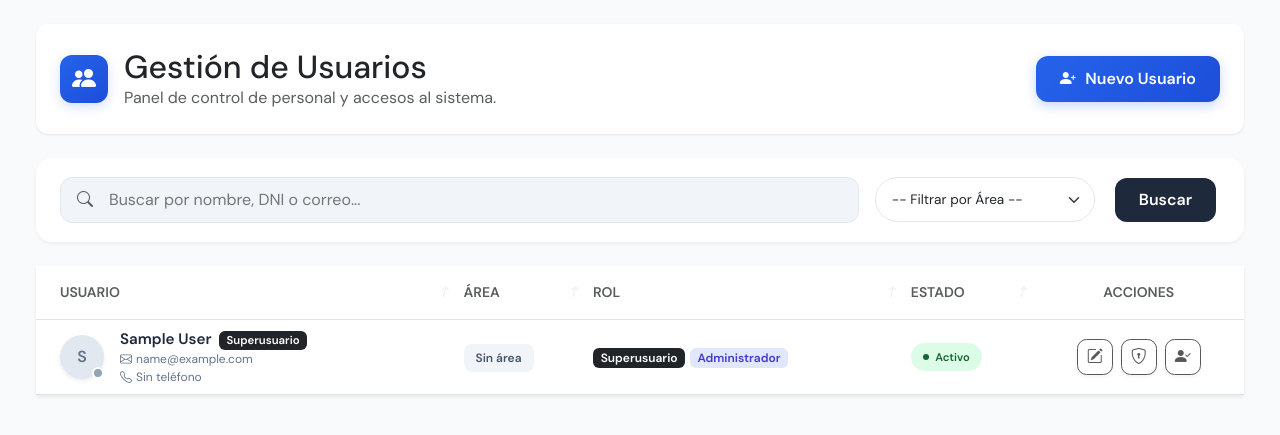
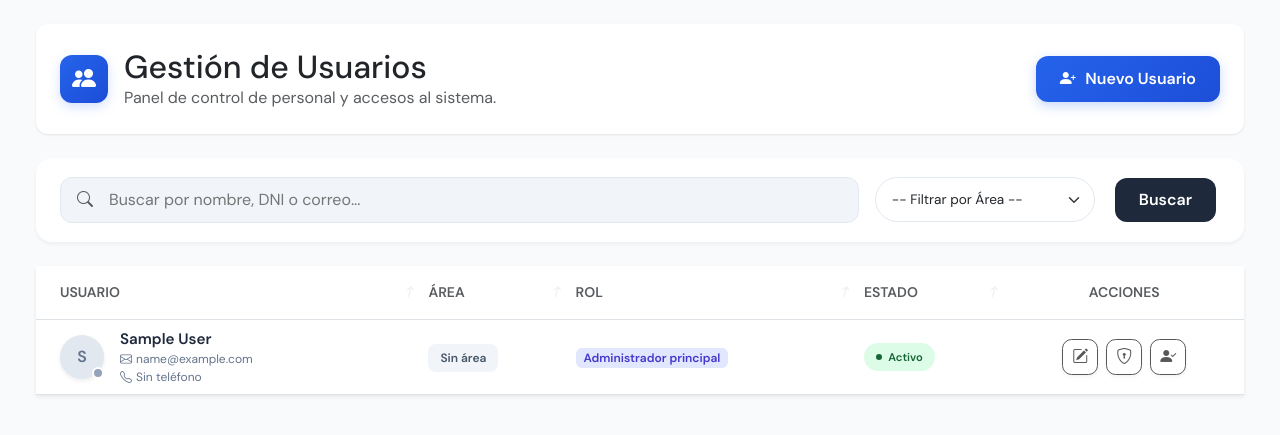
Before and after one commit to Stigh-creator/sgi-ugel-django, a Django app: template tickets/templates/tickets/usuarios.html in a window 1280 px wide. Shown: the top 435 px of the page. Run offline with Django 5.2, Linux system fonts and the light colour scheme; tables that the repository leaves empty hold one stand-in row (values such as "Sample post"); the template is opened without the code that fills it: values that come from a table or form of the project are taken from there, most other values are stand-ins (such as "Sample title", 1, 10 or a date in 2020); some libraries are stand-ins or nearby versions.

Commit message:
Modificacion de palabara de Superusuario a Admin Principal

```diff
--- a/tickets/templates/tickets/partials/usuario_row.html
+++ b/tickets/templates/tickets/partials/usuario_row.html
@@ -16,9 +16,6 @@
             <div class="d-flex flex-column">
                 <span class="user-name-text">
                     {{ user_obj.get_full_name|default:user_obj.username }}
-                    {% if user_obj.is_superuser %}
-                    <span class="badge bg-dark ms-1">Superusuario</span>
-                    {% endif %}
                     {% if user_obj.cambio_clave_pendiente %}
                     <span title="Cambio de clave pendiente" aria-label="Cambio de clave pendiente">⚠️</span>
                     {% endif %}
@@ -39,8 +36,7 @@
     </td>
     <td>
         {% if user_obj.is_superuser %}
-        <span class="badge bg-dark">Superusuario</span>
-        <span class="badge role-badge-admin">Administrador</span>
+        <span class="badge role-badge-admin">Administrador principal</span>
         {% elif user_obj.role == 'administrador' %}
         <span class="badge role-badge-admin">Administrador</span>
         {% elif user_obj.role == 'tecnico' %}
```
